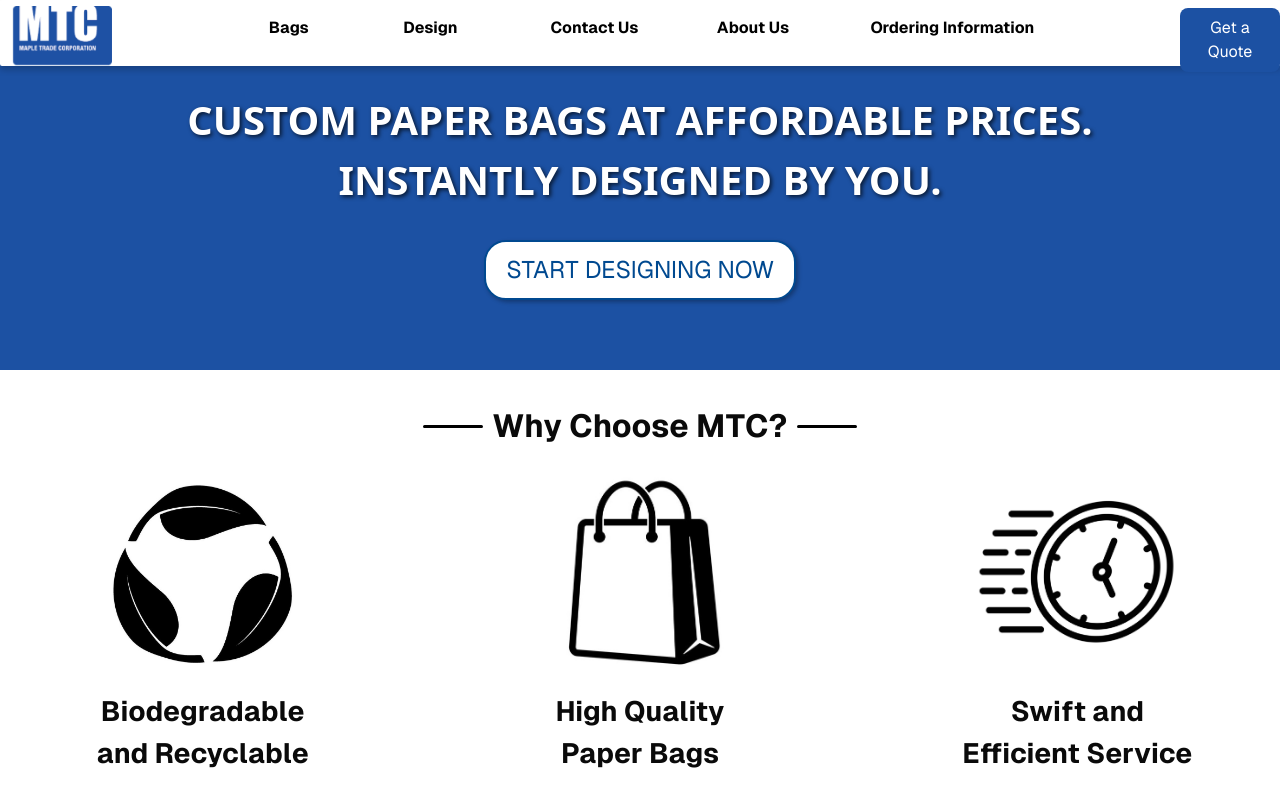
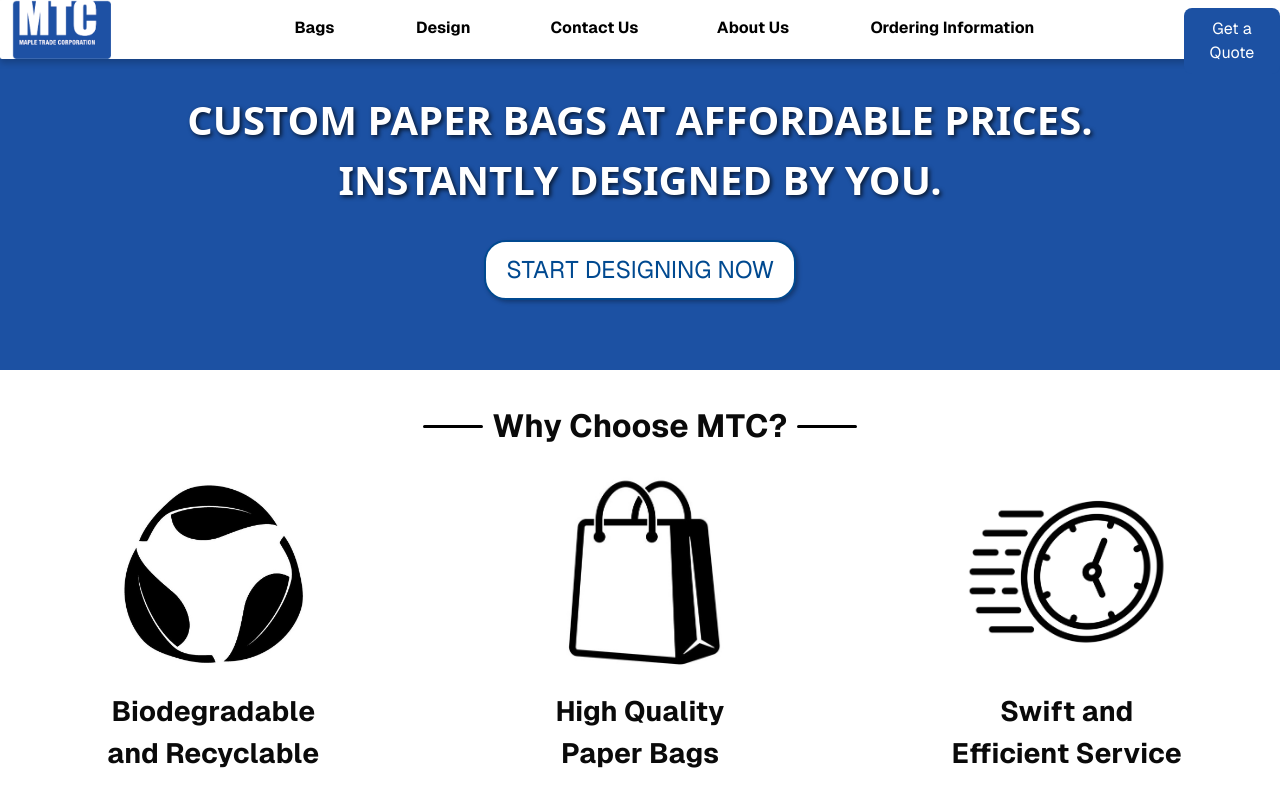
Before and after one commit to paul-ngyn/TKN-Paperbags, a Next.js app: page / in a window 1280 px wide. Shown: the top 793 px of the page. Built offline with nearby package versions, Linux system fonts and the light colour scheme.

Commit message:
spring cleaning

```diff
--- a/app/components/DesignButton/DesignButton.module.css
+++ b/app/components/DesignButton/DesignButton.module.css
@@ -5,7 +5,7 @@
     cursor: pointer;
     position: fixed;
     top: 2vh;
-    left: 31.5%;
+    left: 32.5%;
     font-weight: bold;
   }
 
--- a/app/components/Logo/LogoButton.module.css
+++ b/app/components/Logo/LogoButton.module.css
@@ -4,7 +4,7 @@
     border: none;
     cursor: pointer;
     position: fixed;
-    top: 0.75vh;
+    top: 0.1vh;
     left: 1vw;
   }
 
--- a/app/components/Logo/LogoButton.tsx
+++ b/app/components/Logo/LogoButton.tsx
@@ -12,7 +12,7 @@ interface LogoButtonProps {
 const LogoButton: React.FC<LogoButtonProps> = ({ onClick }) => {
   return (
     <button onClick={onClick} className={styles.navButton}>
-      <Image src={Mtc} alt="MTC Logo" width={99} height={60} />
+      <Image src={Mtc} alt="MTC Logo" width={98} height={50} />
     </button>
   );
 };
--- a/app/components/NavBar/NavBar.module.css
+++ b/app/components/NavBar/NavBar.module.css
@@ -1,6 +1,6 @@
 .navbar {
   background-color: #ffffff;
-  padding: 2.05rem;
+  padding: 1.85rem;
   width: 100%; /* Takes up the full width of the screen */
   margin: 0 auto; /* Centers the navbar horizontally */
   position: fixed;
--- a/app/components/ProductButton/ProductButton.module.css
+++ b/app/components/ProductButton/ProductButton.module.css
@@ -5,7 +5,7 @@
     cursor: pointer;
     position: fixed;
     top: 2vh;
-    left: 21%;
+    left: 23%;
     font-weight: bold;
   }
 
--- a/app/components/QuoteReqButton/QuoteReqButton.module.css
+++ b/app/components/QuoteReqButton/QuoteReqButton.module.css
@@ -5,8 +5,8 @@
   cursor: pointer;
   position: fixed;
   top: 1vh;
-  left: 92.2%;
-  padding: 8px 11px; /* Add padding for better appearance */
+  left: 92.5%;
+  padding: 9px 12px; /* Add padding for better appearance */
   border-radius: 8px; /* Border radius */
   transition: background-color 0.3s ease; /* Smooth transition for hover effect */
 }
--- a/app/components/Sidebar/Sidebar.module.css
+++ b/app/components/Sidebar/Sidebar.module.css
@@ -241,7 +241,7 @@
   justify-content: center;
   border: 2px dashed #ccc;
   border-radius: 6px;
-  padding: 1.5rem;
+  padding: 0.5rem;
   cursor: pointer;
   text-align: center;
   transition: background-color 0.2s ease;
@@ -258,7 +258,7 @@
 .dropIcon {
   width: 40px;
   height: 40px;
-  opacity: 0.7;
+  opacity: 0.85;
 }
 
 .dragOver {
@@ -267,7 +267,7 @@
 }
 
 .fileName {
-  margin-top: 10px;
+  margin-top: 2px;
   font-size: 0.9rem;
   color: #333;
   word-break: break-all;
@@ -374,7 +374,7 @@
 }
 
 .formGroup {
-  margin-bottom: 5px;
+  margin-bottom: 8px;
 }
 
 .formGroup label {
@@ -440,7 +440,7 @@
   color: #007bff; /* Or your theme's primary color */
   font-size: 12px;
   font-weight: 500;
-  margin-top: 8px;
+  margin-top: 2px;
   text-align: center;
 }
 
@@ -457,8 +457,8 @@
 }
 
 .dropZone.error {
-  border-color: #ff3b30; /* Red border for drop zone on error */
-  background-color: #fff5f5; /* Very light red background for drop zone on error */
+  border-color: #ff3b30;
+  background-color: #fff5f5;
 }
 
 .addLogoButton:disabled {
@@ -466,10 +466,9 @@
   cursor: not-allowed;
 }
 
-/* ... rest of your styles ... */
 .outOfRange {
-  border-color: #ff3b30 !important; /* Ensure this overrides other border styles */
-  background-color: #fff5f5 !important; /* Ensure this overrides other background styles */
+  border-color: #ff3b30 !important;
+  background-color: #fff5f5 !important;
 }
 
 .fontSelect {
@@ -478,16 +477,24 @@
   border: 1px solid #ccc;
   border-radius: 4px;
   background-color: white;
-  font-size: 14px;
+  font-size: 16px;
+  margin-bottom: 2px;
 }
 
 .fontSelect optgroup {
   font-weight: bold;
-  color: #666;
+  color: #1c51a3;
   font-family: var(--font-geist-sans), Arial, sans-serif;
   font-style: normal;
+  font-size: 18px;
 }
 
+.fontSelect option {
+  text-decoration: none !important;
+  font-weight: normal;
+  color: #333;
+  font-size: 16px;
+}
 /* Classic & Web Safe Fonts */
 .fontSelect option[value="Arial"] { font-family: Arial, sans-serif; }
 .fontSelect option[value="Verdana"] { font-family: Verdana, sans-serif; }
--- a/app/components/Sidebar/Sidebar.tsx
+++ b/app/components/Sidebar/Sidebar.tsx
@@ -432,7 +432,7 @@ const Sidebar: React.FC<SidebarProps> = ({
               <p>Validating image...</p>
             ) : (
               <>
-                <p>Drag & drop your logos here, or click to browse</p>
+                <small>Drag & drop your logos here, or click to browse</small>
                 <div className={styles.requirements}>
                   <small>
                     Min Dimensions: {IMAGE_REQUIREMENTS.minWidth} x {IMAGE_REQUIREMENTS.minHeight}px
@@ -502,7 +502,7 @@ const Sidebar: React.FC<SidebarProps> = ({
           onChange={handleFontFamilyChange}
           className={styles.fontSelect}
         >
-          <optgroup label="Classic & Web Safe">
+          <optgroup label="- Classic -">
             <option value="Arial">Arial</option>
             <option value="Verdana">Verdana</option>
             <option value="Helvetica">Helvetica</option>
@@ -515,7 +515,7 @@ const Sidebar: React.FC<SidebarProps> = ({
             <option value="Comic Sans MS">Comic Sans MS</option>
           </optgroup>
 
-          <optgroup label="Modern Sans-Serif">
+          <optgroup label="- Modern Sans-Serif -">
             <option value="Inter">Inter</option>
             <option value="Poppins">Poppins</option>
             <option value="Montserrat">Montserrat</option>
@@ -525,7 +525,7 @@ const Sidebar: React.FC<SidebarProps> = ({
             <option value="Exo 2">Exo 2</option>
           </optgroup>
 
-          <optgroup label="Display & Impact">
+          <optgroup label="- Display & Impact -">
             <option value="Oswald">Oswald</option>
             <option value="Bebas Neue">Bebas Neue</option>
             <option value="Anton">Anton</option>
@@ -540,7 +540,7 @@ const Sidebar: React.FC<SidebarProps> = ({
             <option value="Staatliches">Staatliches</option>
           </optgroup>
 
-          <optgroup label="Elegant Serif">
+          <optgroup label="- Elegant Serif -">
             <option value="Playfair Display">Playfair Display</option>
             <option value="Merriweather">Merriweather</option>
             <option value="Crimson Text">Crimson Text</option>
@@ -548,7 +548,7 @@ const Sidebar: React.FC<SidebarProps> = ({
             <option value="Cormorant Garamond">Cormorant Garamond</option>
             <option value="EB Garamond">EB Garamond</option>
           </optgroup>
-          <optgroup label="Script & Handwritten">
+          <optgroup label="- Script & Handwritten -">
             <option value="Pacifico">Pacifico</option>
             <option value="Dancing Script">Dancing Script</option>
             <option value="Great Vibes">Great Vibes</option>
@@ -562,11 +562,11 @@ const Sidebar: React.FC<SidebarProps> = ({
             <option value="Kalam">Kalam</option>
           </optgroup>
 
-          <optgroup label="Unique & Thematic">
+          <optgroup label="- Unique & Thematic -">
             <option value="Amatic SC">Amatic SC</option>
           </optgroup>
 
-          <optgroup label="Monospace & Code">
+          <optgroup label="- Monospace & Code -">
             <option value="Fira Code">Fira Code</option>
             <option value="Space Mono">Space Mono</option>
             <option value="JetBrains Mono">JetBrains Mono</option>
--- a/app/globals.css
+++ b/app/globals.css
@@ -100,7 +100,6 @@ html, body {
   display: flex;
   justify-content: space-around;
   align-items: stretch; /* Makes all feature containers the same height */
-  gap: 2rem;
   flex-wrap: wrap;
 }
 
```
